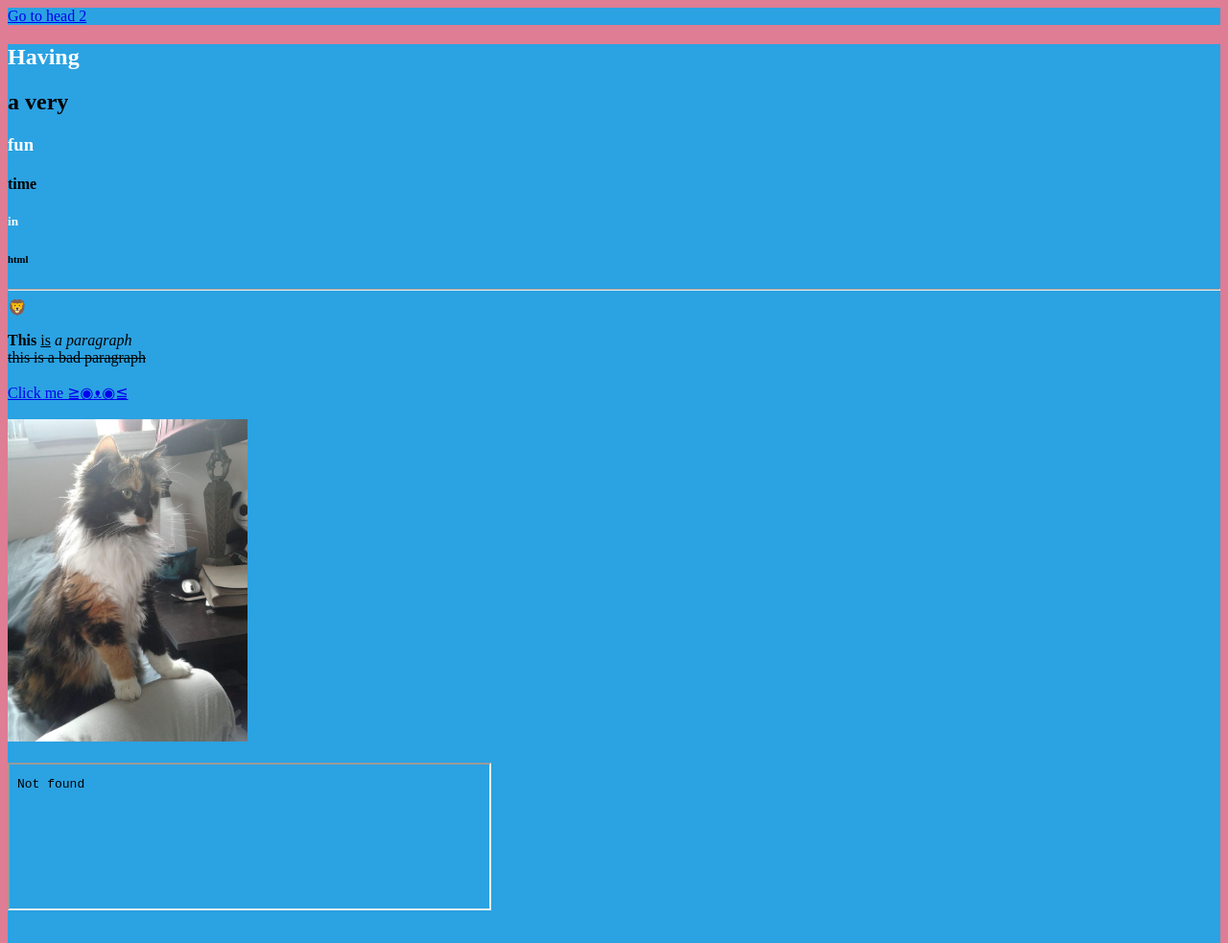
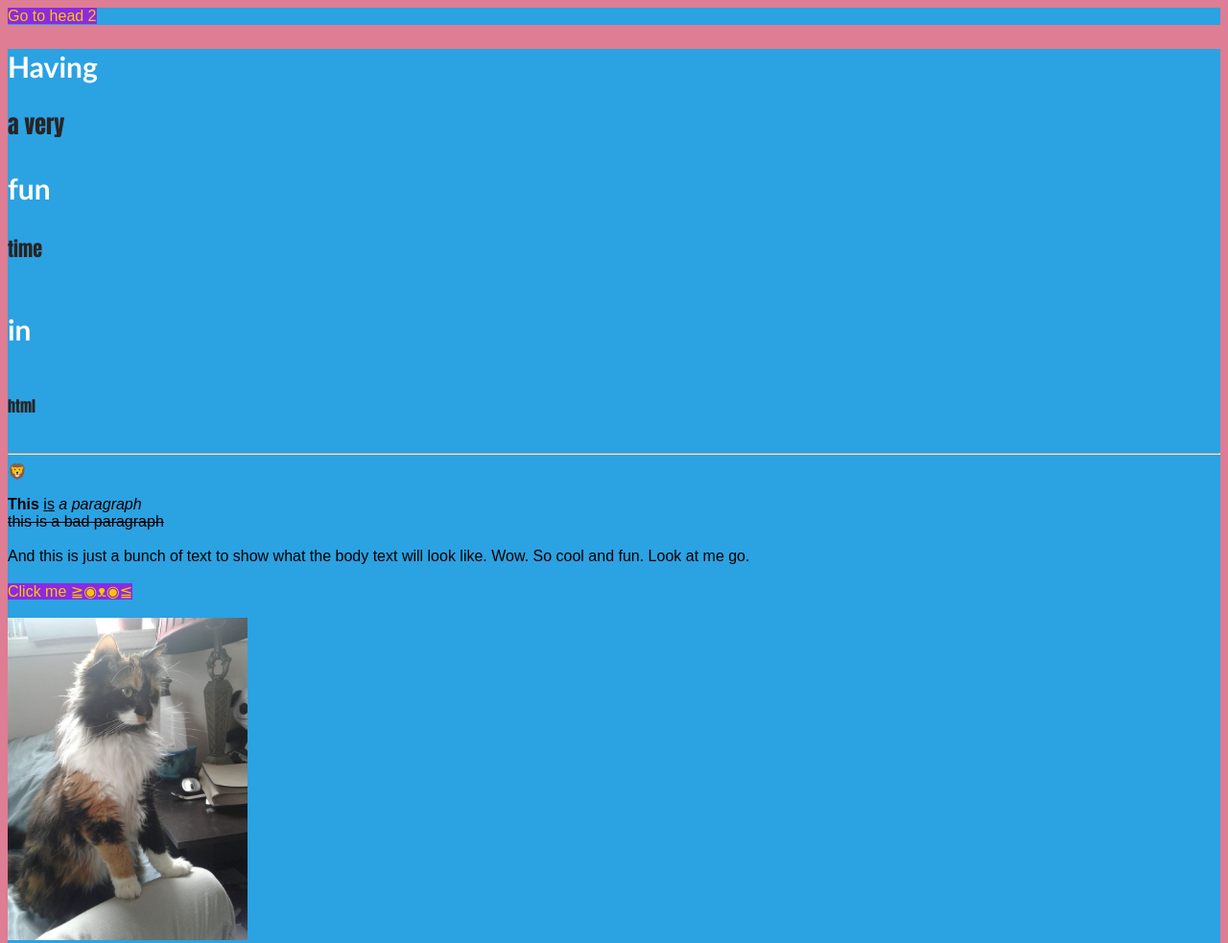
Before and after one commit to MirandaNadine/INFS635_Practice, a plain HTML site: page index.html in a window 1280 px wide. Shown: the top 983 px of the page at 96% size. Drawn offline with Linux system fonts and the light colour scheme.

Commit message:
practice pt 3

```diff
--- a/Assets/css/Mystyle.css
+++ b/Assets/css/Mystyle.css
@@ -1,5 +1,7 @@
 body{
-    background-color:rgb(222, 125, 147)
+    background-color:rgb(222, 125, 147);
+    font-family: "Alexandria-Regular", Arial, Helvetica, sans-serif;
+    font-size: 16px;
 }
 
 #head1{
@@ -12,4 +14,35 @@ body{
 
 h1, h3, h5{
     color: rgb(255, 255, 255);
+    font-size: 30px;
+    font-family:'Gill Sans', 'Gill Sans MT', Calibri, 'Trebuchet MS', sans-serif
 }
+
+h2{
+    color: rgb(40, 36, 36);
+    font-size: 24px;
+    font-family:Impact, Haettenschweiler, 'Arial Narrow Bold', sans-serif
+}
+
+h4{
+    color: rgb(40, 36, 36);
+    font-size: 20px;
+    font-family:Impact, Haettenschweiler, 'Arial Narrow Bold', sans-serif
+}
+
+h6{
+    color: rgb(40, 36, 36);
+    font-size: 16px;
+    font-family:Impact, Haettenschweiler, 'Arial Narrow Bold', sans-serif
+}
+
+a{
+    background-color: blueviolet;
+    color: rgb(255, 196, 0);
+    text-decoration: none;
+}
+a:hover{
+    background-color: rgb(255, 196, 0);
+    color:blueviolet;
+    text-decoration: none;
+}
--- a/index.html
+++ b/index.html
@@ -9,6 +9,8 @@
         <link rel="icon" type="image/x-icon" href="assets/img/sleepykingsley.jpg">
     </head>
     <body>
+        <link rel="stylesheet"
+        href="/Assets/img/Alexandria/static/Alexandria-Regular.ttf">
         <section id="head1">
             <a href="#head2">Go to head 2</a>
         </section>
@@ -25,6 +27,9 @@
                 <b>This</b> <u>is</u> <em>a</em> <i>paragraph</i>
             <br>
                 <strike>this is a bad paragraph</strike>
+            </br>
+            <br>
+            And this is just a bunch of text to show what the body text will look like. Wow. So cool and fun. Look at me go.
             </br>
             <br>
                 <a href="https://github.com/MirandaNadine" target="_blank" title="click here to view my GitHub page">Click me ≧◉ᴥ◉≦</a>
```
Also changed, not shown: Assets/img/Alexandria/Alexandria-VariableFont_wght.ttf (added), Assets/img/Alexandria/OFL.txt (added), Assets/img/Alexandria/README.txt (added), Assets/img/Alexandria/static/Alexandria-Black.ttf (added), Assets/img/Alexandria/static/Alexandria-Bold.ttf (added), Assets/img/Alexandria/static/Alexandria-ExtraBold.ttf (added), Assets/img/Alexandria/static/Alexandria-ExtraLight.ttf (added), Assets/img/Alexandria/static/Alexandria-Light.ttf (added), Assets/img/Alexandria/static/Alexandria-Medium.ttf (added), Assets/img/Alexandria/static/Alexandria-Regular.ttf (added), Assets/img/Alexandria/static/Alexandria-SemiBold.ttf (added), Assets/img/Alexandria/static/Alexandria-Thin.ttf (added).
